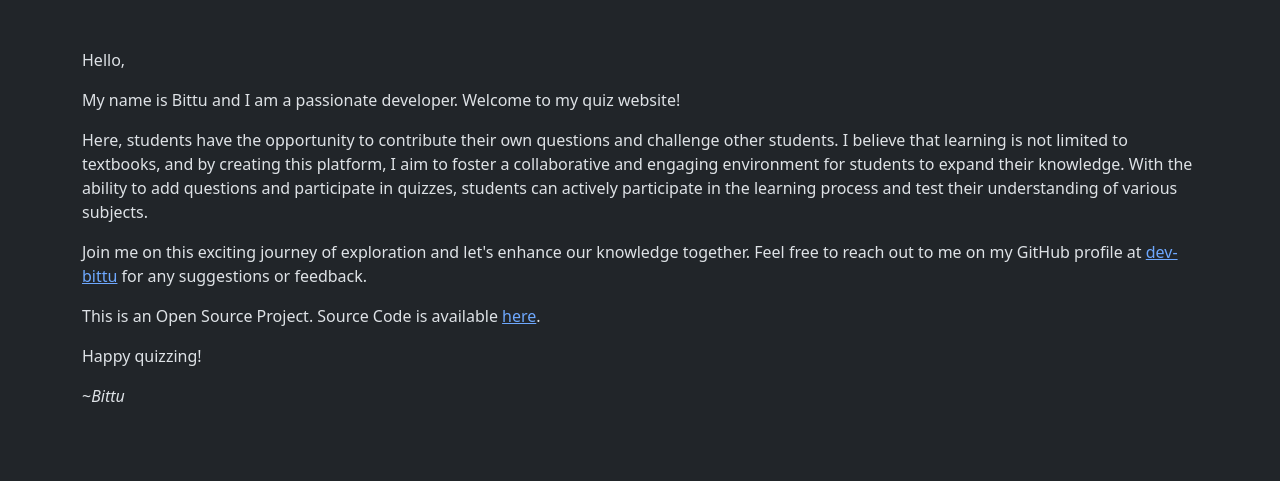
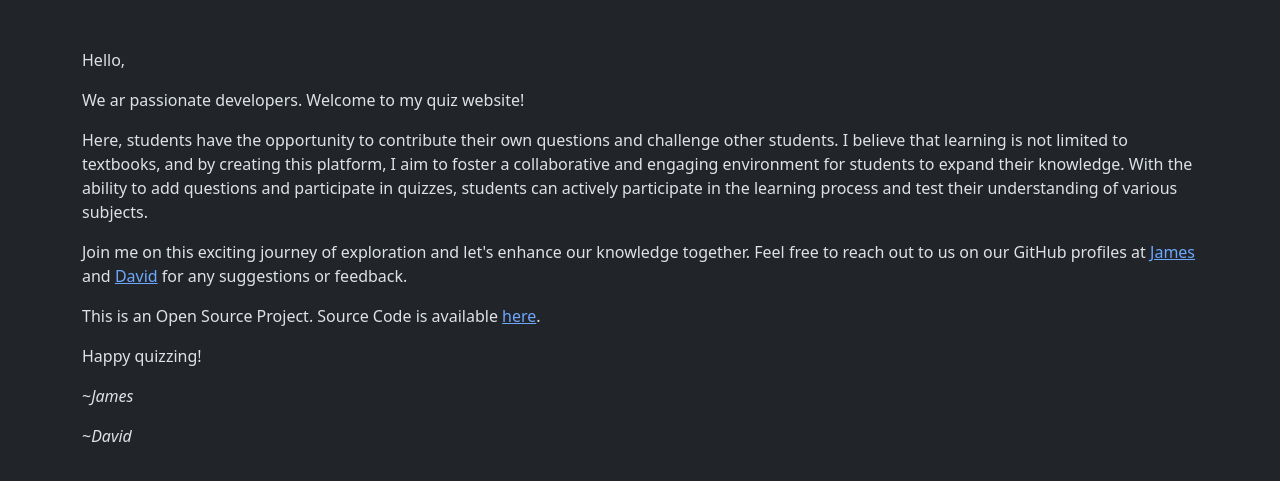
Before and after one commit to Mu-Gee/quizapp, a Django app: page / in a window 1280 px wide. Shown: the part 56-537 px from the top of the page. Run offline with Django 4.2, Linux system fonts and the light colour scheme; some libraries are stand-ins or nearby versions.

```diff
--- a/static/css/layout.css
+++ b/static/css/layout.css
@@ -25,3 +25,4 @@
   padding: 1em 0.7em;
   transition: all 0.5s;
 }
+}
--- a/templates/index.html
+++ b/templates/index.html
@@ -8,23 +8,24 @@
   <p>Hello{% if request.user.is_authenticated %} {{ request.user.username }}{% endif %},</p>
 </div>
 <div class="row">
-  <p>My name is Bittu and I am a passionate developer. Welcome to my quiz website!</p>
+  <p>We ar passionate developers. Welcome to my quiz website!</p>
 </div>
 <div class="row">
   <p>Here, students have the opportunity to contribute their own questions and challenge other students. I believe that learning is not limited to textbooks, and by creating this platform, I aim to foster a collaborative and engaging environment for students to expand their knowledge. With the ability to add questions and participate in quizzes, students can actively participate in the learning process and test their understanding of various subjects.</p>
 </div>
 <div class="row">
   <p>Join me on this exciting journey of exploration and let's enhance our knowledge together.
-     Feel free to reach out to me on my GitHub profile at <a href="https://github.com/dev-bittu">dev-bittu</a> for any suggestions or feedback.
+     Feel free to reach out to us on our GitHub profiles at <a href="https://github.com/Mu-Gee">James</a> and <a href="https://github.com/Ndegwadavid">David</a> for any suggestions or feedback.
   </p>
   <p>
     This is an Open Source Project.
-    Source Code is available <a href="https://github.com/dev-bittu/quizapp">here</a>.
+    Source Code is available <a href="https://github.com/Mu-Gee/quizapp">here</a>.
   </p>
   <p>Happy quizzing!</p>
 </div>
 <div class="row">
-  <p>~<em>Bittu</em></p>
+  <p>~<em>James</em></p>
+  <p>~<em>David</em></p>
 </div>
 </div>
 {% endblock %}
```
Also changed, not shown: 1 other file.
